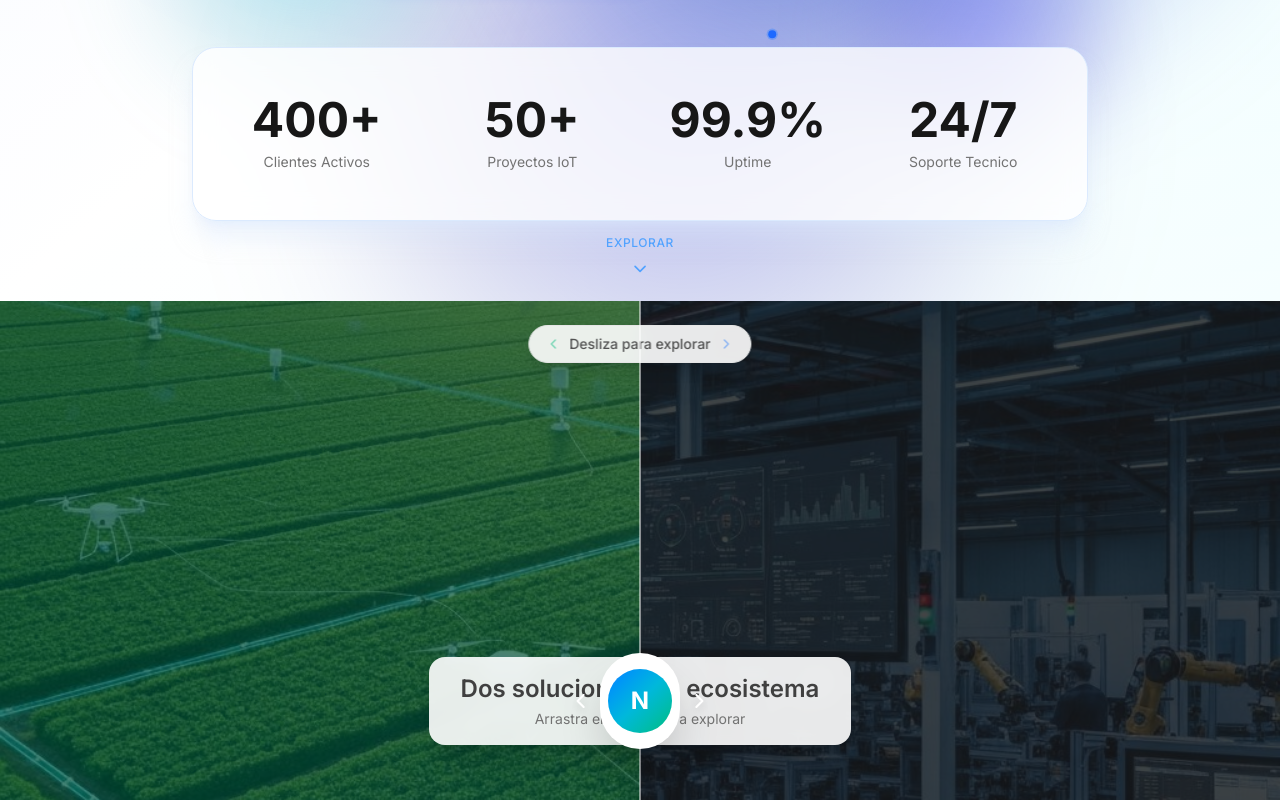
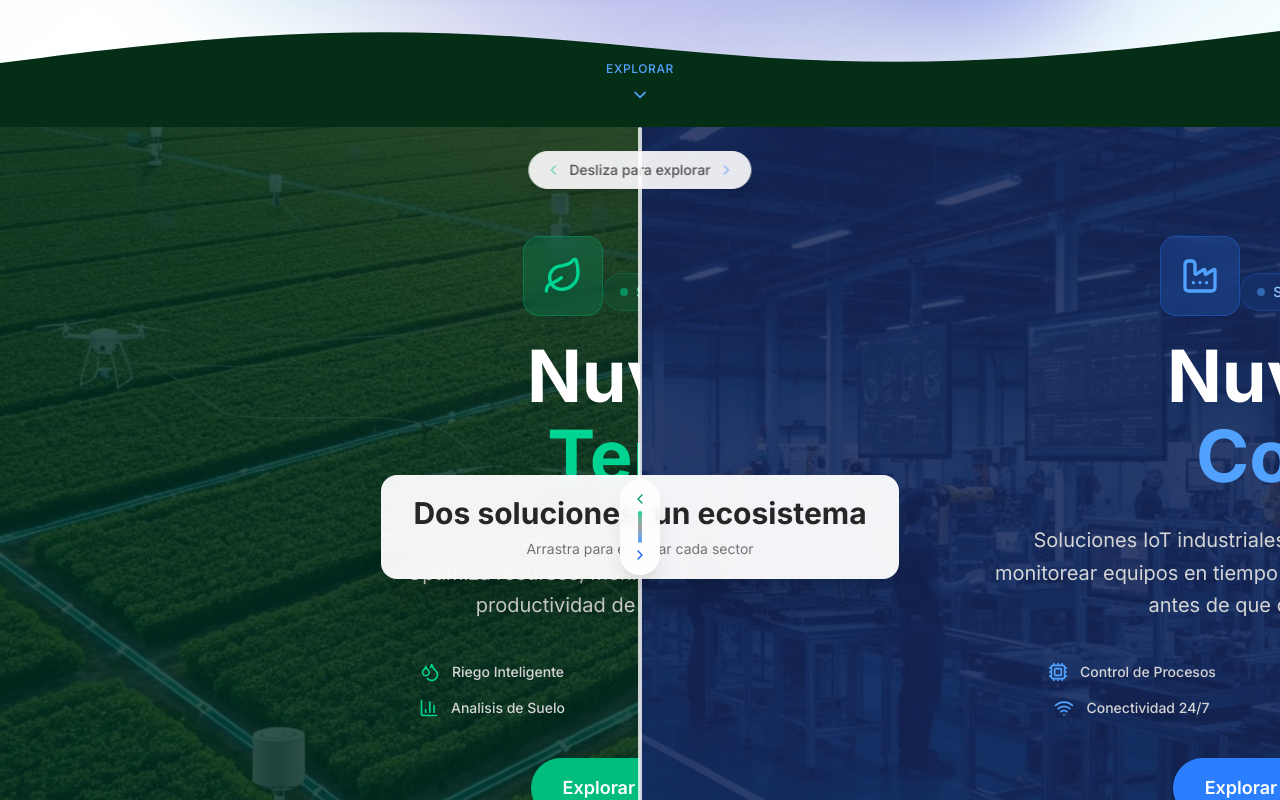
Before and after one commit to AntonioBalBec/nuviio-mvp, a Next.js app: page / in a window 1280 px wide. Shown: the part 780-1580 px from the top of the page. Built offline with nearby package versions, Linux system fonts and the light colour scheme.

Commit message:
feat: update services-split design and symmetry
Remove N logo and variable opacity, add SVG wave and consistent panel width.

```diff
--- a/components/hero-section.tsx
+++ b/components/hero-section.tsx
@@ -2,7 +2,7 @@
 
 import { motion } from "framer-motion";
 import { ArrowRight, Play, ChevronDown } from "lucide-react";
-import { useEffect, useState, useRef } from "react";
+
 
 // Improved Lava Lamp with deep blue colors
 function LavaLampBackground() {
@@ -244,64 +244,6 @@ function FloatingNodes() {
   );
 }
 
-// Counter animation hook
-function useCounter(target: number, duration: number = 2000) {
-  const [count, setCount] = useState(0);
-  const [hasStarted, setHasStarted] = useState(false);
-  const ref = useRef<HTMLDivElement>(null);
-
-  useEffect(() => {
-    const observer = new IntersectionObserver(
-      ([entry]) => {
-        if (entry.isIntersecting && !hasStarted) {
-          setHasStarted(true);
-        }
-      },
-      { threshold: 0.5 }
-    );
-
-    if (ref.current) {
-      observer.observe(ref.current);
-    }
-
-    return () => observer.disconnect();
-  }, [hasStarted]);
-
-  useEffect(() => {
-    if (!hasStarted) return;
-
-    let startTime: number;
-    let animationFrame: number;
-
-    const animate = (timestamp: number) => {
-      if (!startTime) startTime = timestamp;
-      const progress = Math.min((timestamp - startTime) / duration, 1);
-      setCount(Math.floor(progress * target));
-
-      if (progress < 1) {
-        animationFrame = requestAnimationFrame(animate);
-      }
-    };
-
-    animationFrame = requestAnimationFrame(animate);
-    return () => cancelAnimationFrame(animationFrame);
-  }, [target, duration, hasStarted]);
-
-  return { count, ref };
-}
-
-function StatCounter({ value, suffix = "", label }: { value: number; suffix?: string; label: string }) {
-  const { count, ref } = useCounter(value);
-  return (
-    <div ref={ref} className="text-center">
-      <p className="text-3xl sm:text-4xl md:text-5xl font-bold text-neutral-900">
-        {count}{suffix}
-      </p>
-      <p className="text-sm text-neutral-500 mt-2">{label}</p>
-    </div>
-  );
-}
-
 export function HeroSection() {
   return (
     <section id="hero" className="relative min-h-screen overflow-hidden">
@@ -394,20 +336,32 @@ export function HeroSection() {
           </motion.a>
         </motion.div>
 
-        {/* Stats Section */}
+        {/* Transition wave to next section */}
         <motion.div
-          initial={{ opacity: 0, y: 30 }}
-          animate={{ opacity: 1, y: 0 }}
-          transition={{ duration: 0.7, delay: 0.5 }}
-          className="grid grid-cols-2 md:grid-cols-4 gap-8 max-w-4xl mx-auto py-12 px-8 bg-white/80 backdrop-blur-md rounded-3xl border border-blue-100 shadow-xl shadow-blue-100/50"
+          initial={{ opacity: 0 }}
+          animate={{ opacity: 1 }}
+          transition={{ delay: 0.8 }}
+          className="absolute bottom-0 left-0 right-0 h-32 pointer-events-none"
         >
-          <StatCounter value={400} suffix="+" label="Clientes Activos" />
-          <StatCounter value={50} suffix="+" label="Proyectos IoT" />
-          <StatCounter value={99} suffix=".9%" label="Uptime" />
-          <div className="text-center">
-            <p className="text-3xl sm:text-4xl md:text-5xl font-bold text-neutral-900">24/7</p>
-            <p className="text-sm text-neutral-500 mt-2">Soporte Tecnico</p>
-          </div>
+          <svg
+            viewBox="0 0 1440 120"
+            fill="none"
+            xmlns="http://www.w3.org/2000/svg"
+            className="absolute bottom-0 w-full h-full"
+            preserveAspectRatio="none"
+          >
+            <path
+              d="M0 60L48 55C96 50 192 40 288 35C384 30 480 30 576 35C672 40 768 50 864 55C960 60 1056 60 1152 55C1248 50 1344 40 1392 35L1440 30V120H0V60Z"
+              fill="url(#waveGradient)"
+            />
+            <defs>
+              <linearGradient id="waveGradient" x1="0" y1="0" x2="1440" y2="0">
+                <stop offset="0%" stopColor="rgb(5, 46, 22)" />
+                <stop offset="50%" stopColor="rgb(15, 23, 42)" />
+                <stop offset="100%" stopColor="rgb(23, 37, 84)" />
+              </linearGradient>
+            </defs>
+          </svg>
         </motion.div>
 
         {/* Scroll indicator */}
--- a/components/services-split.tsx
+++ b/components/services-split.tsx
@@ -13,20 +13,17 @@ export function ServicesSplit() {
   // Slider position: 0 = center, negative = left (Terra), positive = right (Core)
   const sliderX = useMotionValue(0);
 
-  // Transform slider to percentage (0-100)
-  const sliderPercent = useTransform(sliderX, [-200, 0, 200], [0, 50, 100]);
-
-  // Content visibility - minimal opacity change
-  const coreOpacity = useTransform(sliderX, [-200, -50, 0, 50, 200], [0.3, 0.6, 1, 1, 1]);
-  const terraOpacity = useTransform(sliderX, [-200, -50, 0, 50, 200], [1, 1, 1, 0.6, 0.3]);
+  // Transform slider to percentage for panel widths
+  const leftPanelWidth = useTransform(sliderX, [-200, 0, 200], [100, 50, 0]);
+  const rightPanelWidth = useTransform(sliderX, [-200, 0, 200], [0, 50, 100]);
 
   const handleDragEnd = () => {
     setIsDragging(false);
     const currentX = sliderX.get();
-    // Snap to positions: -200 (Terra), 0 (Center), 200 (Core)
-    if (currentX > 80) {
+    // Snap to positions
+    if (currentX > 100) {
       animate(sliderX, 200, { type: "spring", stiffness: 400, damping: 35 });
-    } else if (currentX < -80) {
+    } else if (currentX < -100) {
       animate(sliderX, -200, { type: "spring", stiffness: 400, damping: 35 });
     } else {
       animate(sliderX, 0, { type: "spring", stiffness: 400, damping: 35 });
@@ -40,10 +37,8 @@ export function ServicesSplit() {
   // Service card content component for consistent layout
   const ServiceContent = ({
     type,
-    align
   }: {
     type: "core" | "terra";
-    align: "left" | "right";
   }) => {
     const isCore = type === "core";
     const Icon = isCore ? Factory : Leaf;
@@ -51,25 +46,25 @@ export function ServicesSplit() {
     const sector = isCore ? "Sector Industrial" : "Sector Primario";
     const description = isCore
       ? "Soluciones IoT industriales para optimizar procesos, monitorear equipos en tiempo real y predecir mantenimiento antes de que ocurran fallas."
-      : "Tecnología IoT para agricultura y ganadería inteligente. Optimiza recursos, monitorea cultivos y mejora la productividad de forma sostenible.";
+      : "Tecnologia IoT para agricultura y ganaderia inteligente. Optimiza recursos, monitorea cultivos y mejora la productividad de forma sostenible.";
     const features = isCore
       ? [
           { icon: Cpu, label: "Control de Procesos" },
-          { icon: BarChart3, label: "Analítica Industrial" },
+          { icon: BarChart3, label: "Analitica Industrial" },
           { icon: Wifi, label: "Conectividad 24/7" },
           { icon: Thermometer, label: "Monitoreo Ambiental" },
         ]
       : [
           { icon: Droplets, label: "Riego Inteligente" },
           { icon: Sun, label: "Clima en Tiempo Real" },
-          { icon: BarChart3, label: "Análisis de Suelo" },
+          { icon: BarChart3, label: "Analisis de Suelo" },
           { icon: Wifi, label: "Sensores Remotos" },
         ];
+    const bgImage = isCore ? "/images/iiot-industry.jpg" : "/images/iot-agriculture.jpg";
     const accentColor = isCore ? "blue" : "emerald";
-    const bgImage = isCore ? "/images/iiot-industry.jpg" : "/images/iot-agriculture.jpg";
 
     return (
-      <div className={`relative h-full flex flex-col justify-center ${align === "left" ? "items-start text-left pl-8 md:pl-16 lg:pl-24 pr-32" : "items-end text-right pr-8 md:pr-16 lg:pr-24 pl-32"}`}>
+      <div className="relative h-full w-full">
         {/* Background Image */}
         <div className="absolute inset-0 z-0">
           <Image
@@ -79,44 +74,45 @@ export function ServicesSplit() {
             className="object-cover"
             priority
           />
-          <div className={`absolute inset-0 ${isCore ? "bg-neutral-900/80" : "bg-emerald-900/70"}`} />
+          <div className={`absolute inset-0 ${isCore ? "bg-blue-950/85" : "bg-emerald-950/80"}`} />
         </div>
 
-        {/* Content */}
-        <div className="relative z-10 max-w-lg">
+        {/* Content - Centered */}
+        <div className="relative z-10 h-full flex items-center justify-center px-8 md:px-16 lg:px-24">
+          <div className="max-w-xl text-center">
             {/* Icon */}
-          <div className={`mb-6 inline-flex items-center justify-center w-16 h-16 rounded-2xl ${isCore ? "bg-blue-500/20 border-blue-500/30" : "bg-emerald-500/20 border-emerald-500/30"} border backdrop-blur-sm`}>
-            <Icon className={`w-8 h-8 ${isCore ? "text-blue-400" : "text-emerald-400"}`} />
+            <div className={`mb-6 mx-auto inline-flex items-center justify-center w-20 h-20 rounded-2xl ${isCore ? "bg-blue-500/20 border-blue-500/30" : "bg-emerald-500/20 border-emerald-500/30"} border backdrop-blur-sm`}>
+              <Icon className={`w-10 h-10 ${isCore ? "text-blue-400" : "text-emerald-400"}`} />
             </div>
 
             {/* Badge */}
-          <div className={`mb-4 inline-flex items-center gap-2 px-3 py-1.5 rounded-full ${isCore ? "bg-blue-500/10 border-blue-500/20" : "bg-emerald-500/10 border-emerald-500/20"} border backdrop-blur-sm`}>
+            <div className={`mb-6 inline-flex items-center gap-2 px-4 py-2 rounded-full ${isCore ? "bg-blue-500/10 border-blue-500/20" : "bg-emerald-500/10 border-emerald-500/20"} border backdrop-blur-sm`}>
               <span className={`w-2 h-2 rounded-full ${isCore ? "bg-blue-400" : "bg-emerald-400"} animate-pulse`} />
               <span className={`text-sm ${isCore ? "text-blue-300" : "text-emerald-300"} font-medium`}>{sector}</span>
             </div>
 
             {/* Title */}
-          <h2 className="text-4xl md:text-5xl lg:text-6xl font-bold text-white mb-2">
+            <h2 className="text-5xl md:text-6xl lg:text-7xl font-bold text-white mb-2">
               Nuviio
             </h2>
-          <h3 className={`text-4xl md:text-5xl lg:text-6xl font-bold ${isCore ? "text-blue-400" : "text-emerald-400"} mb-6`}>
+            <h3 className={`text-5xl md:text-6xl lg:text-7xl font-bold ${isCore ? "text-blue-400" : "text-emerald-400"} mb-8`}>
               {title}
             </h3>
 
             {/* Description */}
-          <p className="text-lg text-neutral-300 mb-8 leading-relaxed">
+            <p className="text-lg md:text-xl text-neutral-300 mb-10 leading-relaxed">
               {description}
             </p>
 
             {/* Features */}
-          <div className="grid grid-cols-2 gap-3 mb-8">
+            <div className="grid grid-cols-2 gap-4 mb-10">
               {features.map((feature) => (
                 <div
                   key={feature.label}
-                className={`flex items-center gap-3 text-neutral-300 ${align === "right" ? "flex-row-reverse" : ""}`}
+                  className="flex items-center justify-center gap-3 text-neutral-300"
                 >
                   <feature.icon className={`w-5 h-5 ${isCore ? "text-blue-400" : "text-emerald-400"}`} />
-                <span className="text-sm">{feature.label}</span>
+                  <span className="text-sm font-medium">{feature.label}</span>
                 </div>
               ))}
             </div>
@@ -124,30 +120,22 @@ export function ServicesSplit() {
             {/* CTA Button */}
             <Link href={`#${type}`}>
               <motion.button
-              whileHover={{ scale: 1.02 }}
-              whileTap={{ scale: 0.98 }}
-              className={`group inline-flex items-center gap-3 px-6 py-3 ${isCore ? "bg-blue-500 hover:bg-blue-600" : "bg-emerald-500 hover:bg-emerald-600"} text-white font-semibold rounded-full transition-colors ${align === "right" ? "flex-row-reverse" : ""}`}
+                whileHover={{ scale: 1.05 }}
+                whileTap={{ scale: 0.95 }}
+                className={`group inline-flex items-center gap-3 px-8 py-4 ${isCore ? "bg-blue-500 hover:bg-blue-600" : "bg-emerald-500 hover:bg-emerald-600"} text-white font-semibold rounded-full transition-colors text-lg`}
               >
-              {align === "left" ? (
-                <>
                 Explorar {title}
                 <ArrowRight className="w-5 h-5 group-hover:translate-x-1 transition-transform" />
-                </>
-              ) : (
-                <>
-                  <ArrowLeft className="w-5 h-5 group-hover:-translate-x-1 transition-transform" />
-                  Explorar {title}
-                </>
-              )}
               </motion.button>
             </Link>
+          </div>
         </div>
       </div>
     );
   };
 
   return (
-    <section ref={containerRef} className="relative h-screen overflow-hidden bg-slate-100">
+    <section ref={containerRef} className="relative h-screen overflow-hidden">
       {/* Instructions banner */}
       <motion.div
         initial={{ opacity: 0, y: -20 }}
@@ -163,83 +151,61 @@ export function ServicesSplit() {
       {/* Left Panel - Terra */}
       <motion.div
         style={{
-          opacity: terraOpacity,
-          width: useTransform(sliderPercent, (v) => `${v}%`)
+          width: useTransform(leftPanelWidth, (v) => `${v}%`)
         }}
         className="absolute top-0 left-0 h-full overflow-hidden"
       >
-        <div className="absolute inset-0 w-screen h-full">
-          <ServiceContent type="terra" align="right" />
+        <div className="h-full" style={{ width: "100vw" }}>
+          <ServiceContent type="terra" />
         </div>
       </motion.div>
 
       {/* Right Panel - Core */}
       <motion.div
         style={{
-          opacity: coreOpacity,
-          width: useTransform(sliderPercent, (v) => `${100 - v}%`)
+          width: useTransform(rightPanelWidth, (v) => `${v}%`)
         }}
         className="absolute top-0 right-0 h-full overflow-hidden"
       >
-        <div className="absolute inset-0 w-screen h-full" style={{ right: 0, left: "auto" }}>
-          <ServiceContent type="core" align="left" />
+        <div className="h-full" style={{ width: "100vw", marginLeft: "auto" }}>
+          <ServiceContent type="core" />
         </div>
       </motion.div>
 
-      {/* Draggable divider with N logo */}
+      {/* Draggable divider - simple line */}
       <motion.div
         drag="x"
         dragConstraints={{ left: -200, right: 200 }}
-        dragElastic={0.1}
+        dragElastic={0.05}
         onDragStart={() => setIsDragging(true)}
         onDragEnd={handleDragEnd}
         style={{ x: sliderX }}
-        className="absolute top-0 bottom-0 left-1/2 -ml-10 w-20 z-50 flex items-center justify-center cursor-grab active:cursor-grabbing"
+        className="absolute top-0 bottom-0 left-1/2 -ml-6 w-12 z-50 flex items-center justify-center cursor-grab active:cursor-grabbing"
       >
-        {/* Vertical line */}
-        <div className="absolute top-0 bottom-0 left-1/2 w-0.5 bg-white/50 -translate-x-1/2" />
+        {/* Divider line */}
+        <div className={`h-full w-1 bg-white/80 rounded-full transition-all ${isDragging ? "w-1.5 bg-white" : ""}`} />
 
-        {/* N Logo */}
-        <motion.div
-          whileHover={{ scale: 1.1 }}
-          whileDrag={{ scale: 1.15 }}
-          className={`relative w-20 h-20 md:w-24 md:h-24 rounded-full bg-white shadow-2xl flex items-center justify-center transition-shadow ${isDragging ? "ring-4 ring-white/50" : ""}`}
-        >
-          <div className="w-14 h-14 md:w-16 md:h-16 rounded-full bg-gradient-to-br from-blue-500 via-cyan-500 to-emerald-500 flex items-center justify-center">
-            <span className="text-white font-bold text-xl md:text-2xl">N</span>
+        {/* Drag handle */}
+        <div className={`absolute top-1/2 -translate-y-1/2 w-10 h-24 bg-white/90 backdrop-blur-sm rounded-full flex flex-col items-center justify-center gap-1 shadow-xl transition-transform ${isDragging ? "scale-110" : ""}`}>
+          <ChevronLeft className="w-4 h-4 text-emerald-600" />
+          <div className="w-1 h-8 bg-gradient-to-b from-emerald-400 via-neutral-400 to-blue-400 rounded-full" />
+          <ChevronRight className="w-4 h-4 text-blue-600" />
         </div>
-
-          {/* Drag hints */}
-          <motion.div
-            animate={{ x: [-2, 2, -2] }}
-            transition={{ duration: 1.5, repeat: Infinity }}
-            className="absolute -left-8 top-1/2 -translate-y-1/2"
-          >
-            <ChevronLeft className="w-6 h-6 text-white drop-shadow-lg" />
-          </motion.div>
-          <motion.div
-            animate={{ x: [2, -2, 2] }}
-            transition={{ duration: 1.5, repeat: Infinity }}
-            className="absolute -right-8 top-1/2 -translate-y-1/2"
-          >
-            <ChevronRight className="w-6 h-6 text-white drop-shadow-lg" />
-          </motion.div>
-        </motion.div>
       </motion.div>
 
       {/* Center message - visible in middle position */}
       <motion.div
         style={{
-          opacity: useTransform(sliderX, [-100, 0, 100], [0, 1, 0])
+          opacity: useTransform(sliderX, [-80, 0, 80], [0, 1, 0])
         }}
         className="absolute inset-0 pointer-events-none z-30 flex items-center justify-center"
       >
-        <div className="bg-white/90 backdrop-blur-sm px-8 py-4 rounded-2xl shadow-xl">
-          <p className="text-xl md:text-2xl text-neutral-700 font-semibold text-center">
+        <div className="bg-white/95 backdrop-blur-sm px-8 py-5 rounded-2xl shadow-2xl">
+          <p className="text-2xl md:text-3xl text-neutral-800 font-bold text-center">
             Dos soluciones, un ecosistema
           </p>
-          <p className="text-sm text-neutral-500 text-center mt-1">
-            Arrastra el control para explorar
+          <p className="text-sm text-neutral-500 text-center mt-2">
+            Arrastra para explorar cada sector
           </p>
         </div>
       </motion.div>
@@ -250,15 +216,18 @@ export function ServicesSplit() {
           onClick={goToTerra}
           whileHover={{ scale: 1.05 }}
           whileTap={{ scale: 0.95 }}
-          className="px-5 py-2.5 bg-emerald-500 hover:bg-emerald-600 text-white rounded-full text-sm font-medium transition-colors shadow-lg"
+          className="px-6 py-3 bg-emerald-600 hover:bg-emerald-700 text-white rounded-full font-semibold transition-colors shadow-lg"
         >
+          <span className="flex items-center gap-2">
+            <ArrowLeft className="w-4 h-4" />
             Terra
+          </span>
         </motion.button>
         <motion.button
           onClick={goToCenter}
           whileHover={{ scale: 1.05 }}
           whileTap={{ scale: 0.95 }}
-          className="px-5 py-2.5 bg-white hover:bg-neutral-100 text-neutral-700 rounded-full text-sm font-medium transition-colors shadow-lg"
+          className="px-6 py-3 bg-white hover:bg-neutral-100 text-neutral-700 rounded-full font-semibold transition-colors shadow-lg"
         >
           Centro
         </motion.button>
@@ -266,9 +235,12 @@ export function ServicesSplit() {
           onClick={goToCore}
           whileHover={{ scale: 1.05 }}
           whileTap={{ scale: 0.95 }}
-          className="px-5 py-2.5 bg-blue-500 hover:bg-blue-600 text-white rounded-full text-sm font-medium transition-colors shadow-lg"
+          className="px-6 py-3 bg-blue-600 hover:bg-blue-700 text-white rounded-full font-semibold transition-colors shadow-lg"
         >
+          <span className="flex items-center gap-2">
             Core
+            <ArrowRight className="w-4 h-4" />
+          </span>
         </motion.button>
       </div>
     </section>
```
Lines whose indentation alone changed are shown as unchanged.
